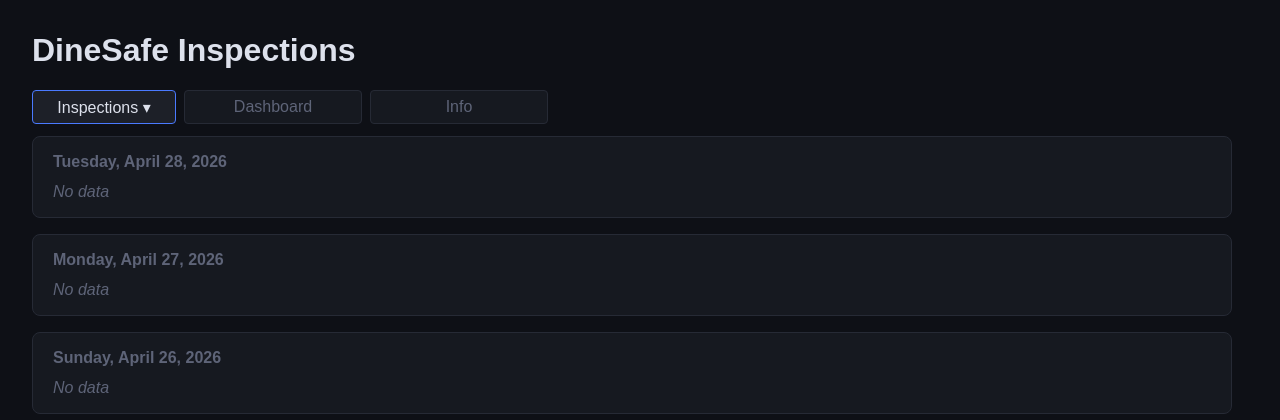
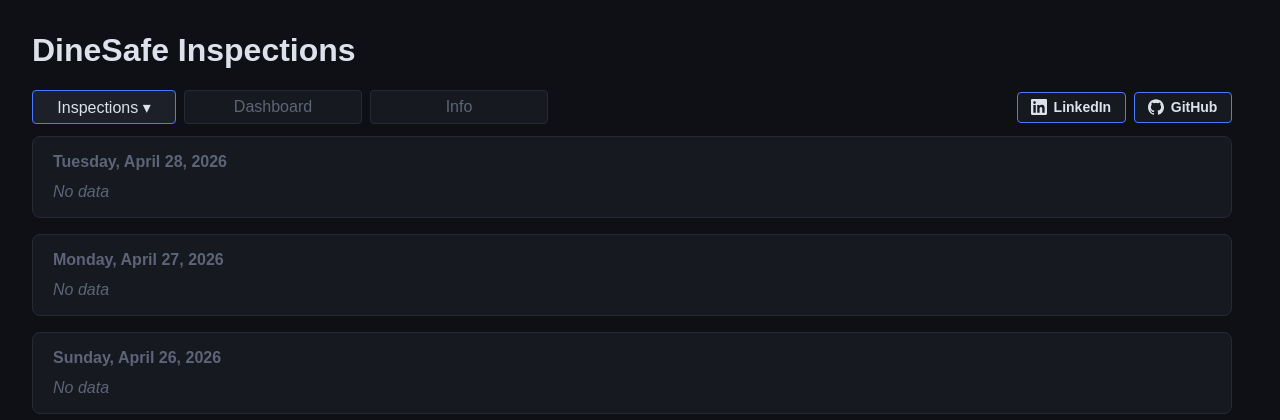
Before and after one commit to im-kenough/DineSafeViz, a Flask app: page / in a window 1280 px wide. Shown: the top 420 px of the page. Run offline with Flask 3, Linux system fonts and the light colour scheme; data that the repository does not hold is empty; some libraries are stand-ins or nearby versions.

Commit message:
#45 add right cluster buttons for linkedin and github (#49)
* #45 add right cluster buttons for linkedin and github

* #45 add written text on right clu so it's more prominent

---------

Co-authored-by: im-kenough <182832262+im-kenough@users.noreply.github.com>

```diff
--- a/src/web/static/style.css
+++ b/src/web/static/style.css
@@ -98,6 +98,34 @@ footer {
     line-height: 1.4;
 }
 
+/* ── social links ───────────────────────────────────────── */
+.social-links {
+    margin-left: auto;
+    display: flex;
+    gap: 0.5rem;
+    align-items: center;
+}
+
+.social-links a {
+    display: flex;
+    align-items: center;
+    gap: 0.4rem;
+    padding: 0.4rem 0.85rem;
+    border: 1px solid var(--accent);
+    border-radius: 4px;
+    background: var(--surface);
+    color: var(--text);
+    text-decoration: none;
+    font-size: 0.875rem;
+    font-weight: 600;
+    white-space: nowrap;
+}
+
+.social-links a:hover {
+    background: var(--accent);
+    color: #fff;
+}
+
 /* ── inspections dropdown ───────────────────────────────── */
 .dropdown {
     position: relative;
--- a/src/web/templates/index.html
+++ b/src/web/templates/index.html
@@ -22,6 +22,16 @@
         </div>
         <a href="/dashboard">Dashboard</a>
         <a href="/info">Info</a>
+        <div class="social-links">
+            <a href="https://www.linkedin.com/in/kenneth-yyz" target="_blank" rel="noopener">
+                <svg viewBox="0 0 24 24" width="16" height="16" fill="currentColor" aria-hidden="true"><path d="M20.447 20.452h-3.554v-5.569c0-1.328-.027-3.037-1.852-3.037-1.853 0-2.136 1.445-2.136 2.939v5.667H9.351V9h3.414v1.561h.046c.477-.9 1.637-1.85 3.37-1.85 3.601 0 4.267 2.37 4.267 5.455v6.286zM5.337 7.433a2.062 2.062 0 01-2.063-2.065 2.064 2.064 0 112.063 2.065zm1.782 13.019H3.555V9h3.564v11.452zM22.225 0H1.771C.792 0 0 .774 0 1.729v20.542C0 23.227.792 24 1.771 24h20.451C23.2 24 24 23.227 24 22.271V1.729C24 .774 23.2 0 22.222 0h.003z"/></svg>
+                LinkedIn
+            </a>
+            <a href="https://github.com/im-kenough/DineSafeViz" target="_blank" rel="noopener">
+                <svg viewBox="0 0 24 24" width="16" height="16" fill="currentColor" aria-hidden="true"><path d="M12 .297c-6.63 0-12 5.373-12 12 0 5.303 3.438 9.8 8.205 11.385.6.113.82-.258.82-.577 0-.285-.01-1.04-.015-2.04-3.338.724-4.042-1.61-4.042-1.61C4.422 18.07 3.633 17.7 3.633 17.7c-1.087-.744.084-.729.084-.729 1.205.084 1.838 1.236 1.838 1.236 1.07 1.835 2.809 1.305 3.495.998.108-.776.417-1.305.76-1.605-2.665-.3-5.466-1.332-5.466-5.93 0-1.31.465-2.38 1.235-3.22-.135-.303-.54-1.523.105-3.176 0 0 1.005-.322 3.3 1.23.96-.267 1.98-.399 3-.405 1.02.006 2.04.138 3 .405 2.28-1.552 3.285-1.23 3.285-1.23.645 1.653.24 2.873.12 3.176.765.84 1.23 1.91 1.23 3.22 0 4.61-2.805 5.625-5.475 5.92.42.36.81 1.096.81 2.22 0 1.606-.015 2.896-.015 3.286 0 .315.21.69.825.57C20.565 22.092 24 17.592 24 12.297c0-6.627-5.373-12-12-12"/></svg>
+                GitHub
+            </a>
+        </div>
     </div>
 
     {% set sev_class = {
```
Also changed, not shown: docs/ref/journal/journal-15.md (added, +8 -0 lines), src/web/templates/dashboard.html (+10 -0 lines), src/web/templates/info.html (+10 -0 lines).
